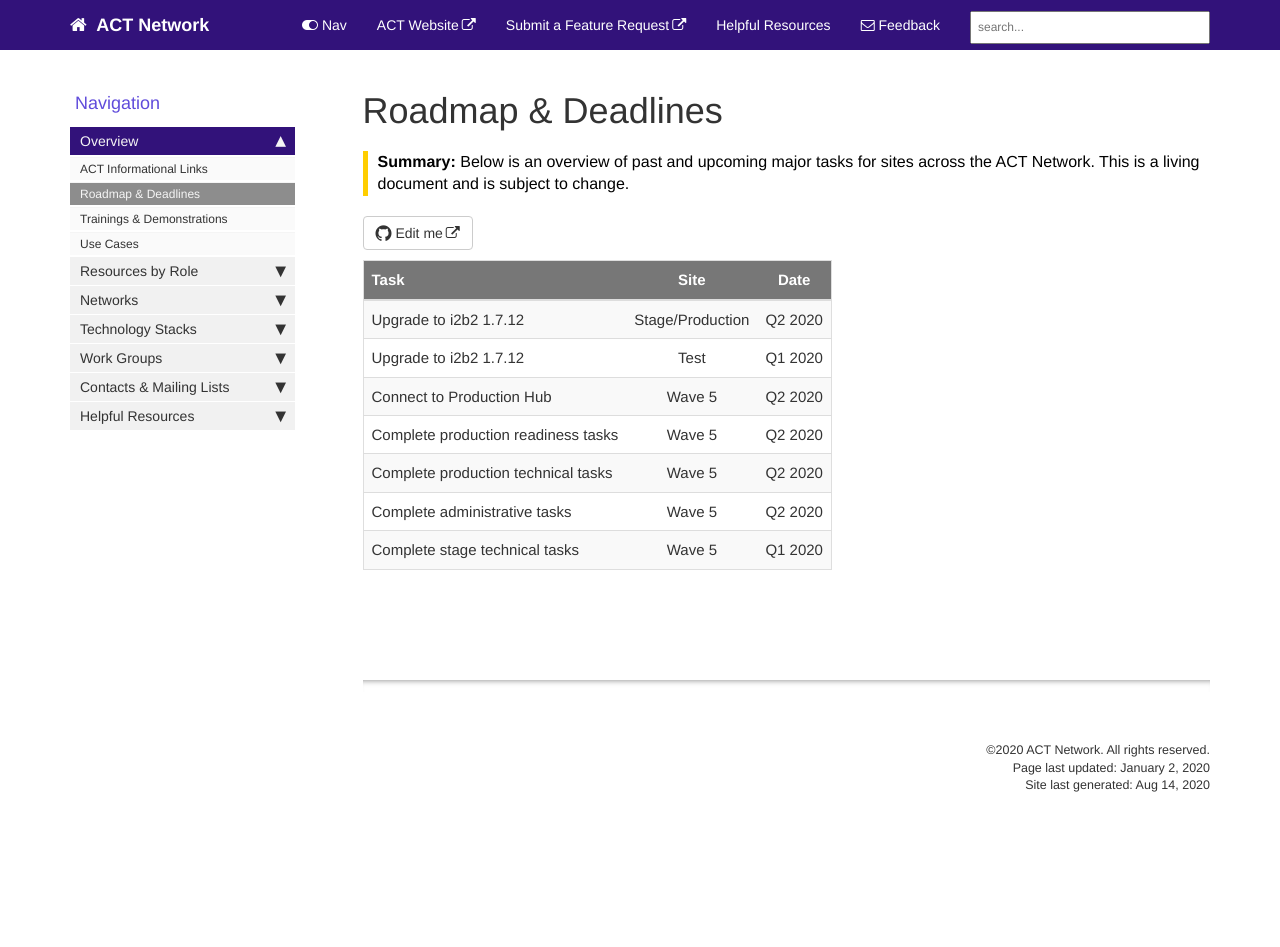
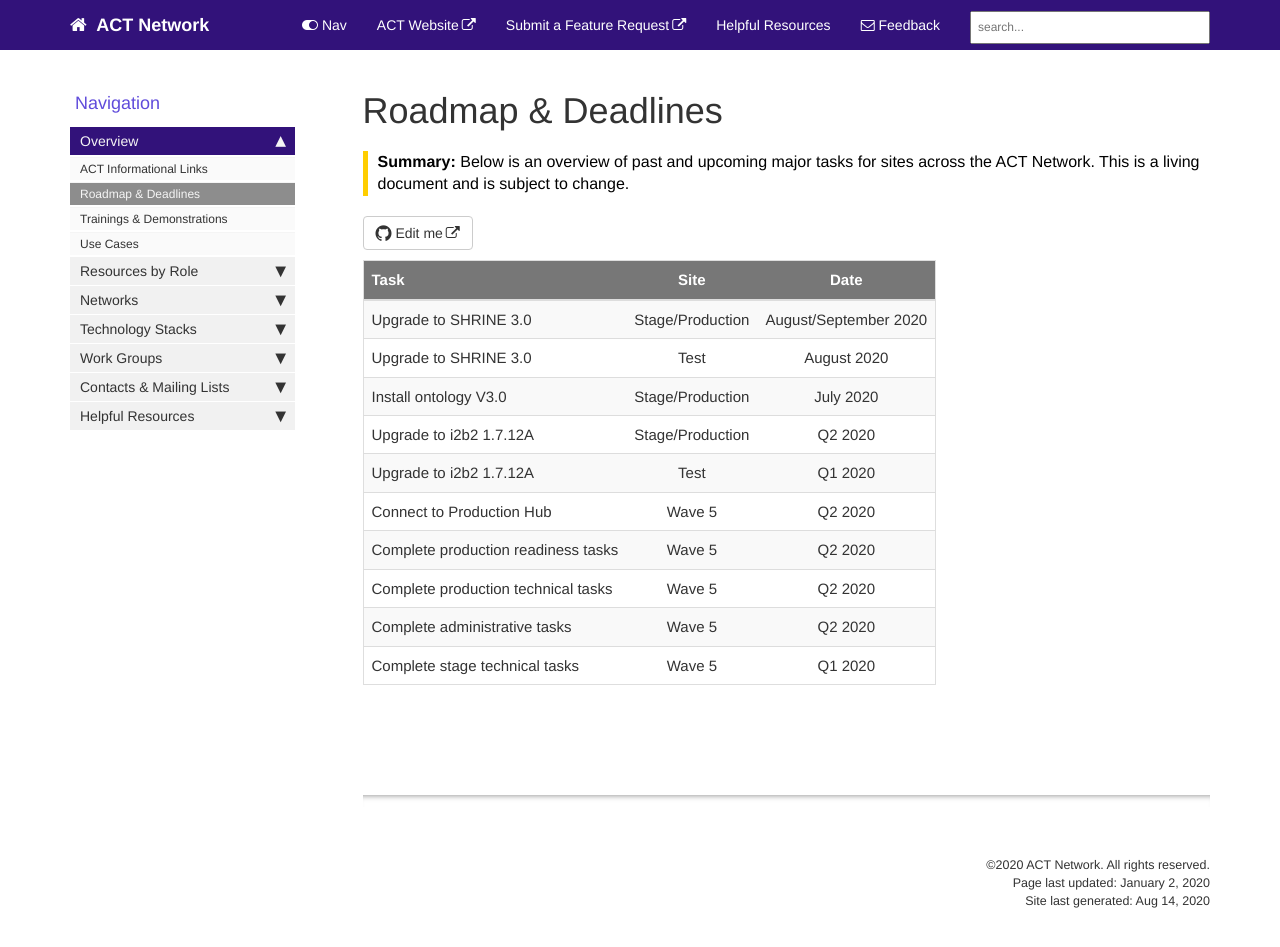
Before and after one commit to dbmi-pitt/ACT-Network, a Jekyll site: the page built from pages/mydoc/roadmap.md, in a window 1280 px wide and 970 px high. Shown: the top 947 px of the window. Built offline with Jekyll 4.4.1, drawn with Linux system fonts in a browser that asks for light colours; comment, search, counter and statistics services are not loaded.

Commit message:
Update roadmap.md

```diff
--- a/pages/mydoc/roadmap.md
+++ b/pages/mydoc/roadmap.md
@@ -10,8 +10,11 @@ folder: mydoc
 
 | Task          | Site          | Date  |
 | ------------- |:-------------:| :-----:|
-| Upgrade to i2b2 1.7.12    | Stage/Production | Q2 2020 |
-| Upgrade to i2b2 1.7.12    | Test | Q1 2020 |
+| Upgrade to SHRINE 3.0    | Stage/Production | August/September 2020 |
+| Upgrade to SHRINE 3.0  | Test | August 2020 |
+| Install ontology V3.0    | Stage/Production | July 2020 |
+| Upgrade to i2b2 1.7.12A    | Stage/Production | Q2 2020 |
+| Upgrade to i2b2 1.7.12A    | Test | Q1 2020 |
 | Connect to Production Hub  | Wave 5      |   Q2 2020 |
 | Complete production readiness tasks | Wave 5      |    Q2 2020 |
 | Complete production technical tasks | Wave 5      |    Q2 2020 |
```
